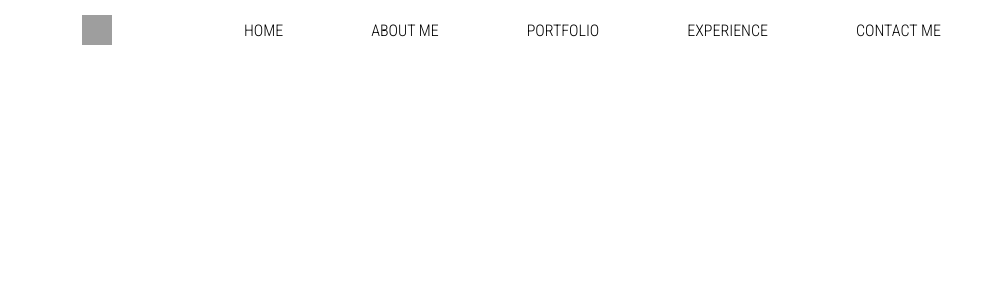
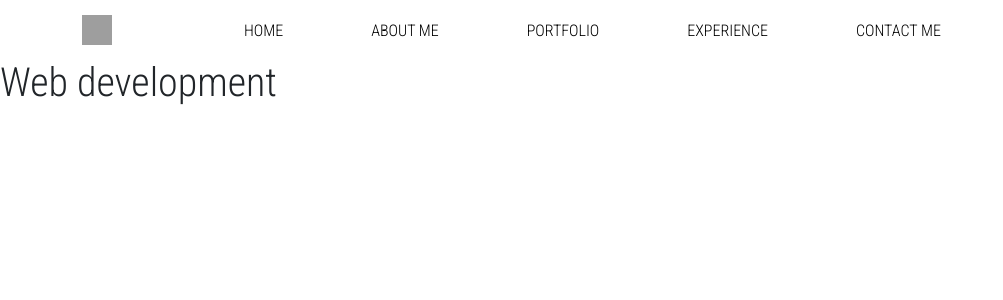
Before and after one commit to partyzl/portfolio, a React app: page / in a window 1280 px wide. Shown: the top 300 px of the page, without its empty margins (0-1003 px from the left). Built offline with nearby package versions, Linux system fonts and the light colour scheme; grey boxes are pictures that could not be loaded.

Commit message:
added image and trying to sort out a image loader

```diff
--- a/src/App.css
+++ b/src/App.css
@@ -11,6 +11,8 @@
 body {
     font-family: "Roboto Condensed";
 }
+
+/**************************** NAVBAR ***************************************/
 
 nav a.nav-link {
 
@@ -47,3 +49,13 @@ nav ul li {
     height: 30px;
     width: 30px;
 }
+
+/**************************** HEADER ***************************************/
+
+.header-wrapper {
+    position: relative;
+    background-image: url(background-header.jpg) no-repeat;
+    background-size: cover;
+    background-position: center;
+    height: 90vh;
+}
--- a/src/App.js
+++ b/src/App.js
@@ -1,11 +1,12 @@
 import React from 'react';
 import './App.css';
-import {Navbar} from './components'
+import {Navbar, Header} from './components'
 
 const App = () => {
     return (
         <>
             <Navbar />
+            <Header />
         </>
     )
 }
--- /dev/null
+++ b/src/components/Header/index.js
@@ -0,0 +1,15 @@
+import React from "react";
+
+const Header = () => {
+    return(
+        <>
+            <div className="header-wrapper">
+                <div className="main-info">
+                    <h1>Web development</h1>
+                </div>
+            </div>
+        </>
+    )
+}
+
+export default Header;
--- a/src/components/index.js
+++ b/src/components/index.js
@@ -1 +1,2 @@
 export {default as Navbar} from './Navbar'
+export {default as Header} from './Header'
```
Also changed, not shown: src/images/background-header.jpg (added).
